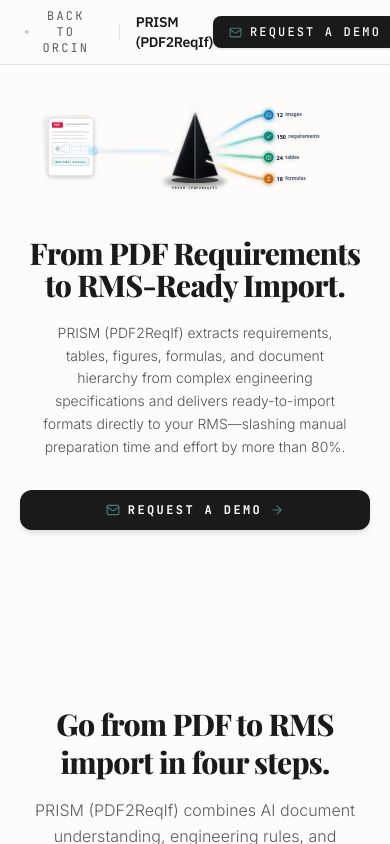
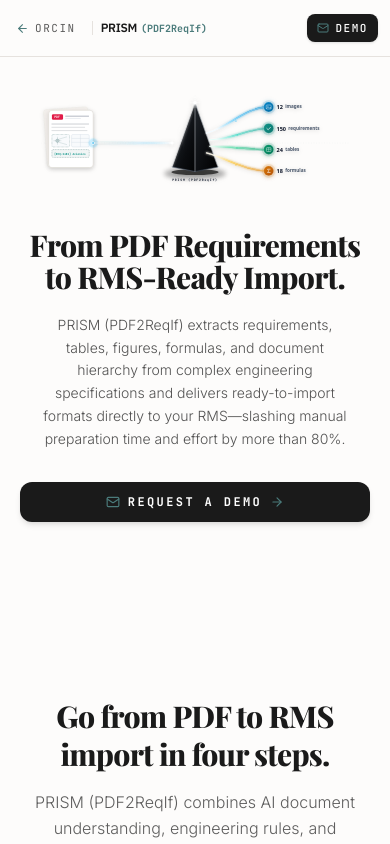
Before and after one commit to kaushikrengan/Orcin, a React (Vite) app: page / in a window 390 px wide. Both pictures are taken after a click on the button "PRODUCT INFO". Shown: the top 844 px of the page. Built offline with nearby package versions, Linux system fonts and the light colour scheme; a web font is replaced by a local one.

Commit message:
refactor: optimize product page header for mobile
Adjust header dimensions, spacing, and font sizes to improve layout responsiveness on mobile devices.

```diff
--- a/src/PrismProductPage.tsx
+++ b/src/PrismProductPage.tsx
@@ -11,7 +11,6 @@
   Workflow,
   Sparkles,
   ArrowRight,
-  ArrowDown,
   Database,
   Lock,
   ChevronRight,
@@ -178,31 +177,41 @@
           TOP HEADER (Minimalist: Back to Orcin & Demo CTA, No Nav Bar)
           ========================================================================= */}
       <header className="sticky top-0 z-50 bg-[#FDFCFB]/85 backdrop-blur-md border-b border-[#E6E2DE] transition-all">
-        <div className="max-w-7xl mx-auto px-6 h-16 flex items-center justify-between">
+        <div className="max-w-7xl mx-auto px-3 sm:px-6 h-14 sm:h-16 flex items-center justify-between gap-2">
           {/* Wordmark & Back Navigation */}
-          <div className="flex items-center gap-4">
+          <div className="flex items-center gap-2 sm:gap-4 min-w-0">
             <button
               type="button"
               onClick={onBack}
-              className="inline-flex items-center gap-2 text-xs font-mono uppercase tracking-[0.18em] text-[#1A1A1A]/70 hover:text-[#4B7B7B] transition-colors bg-transparent border-none cursor-pointer py-1.5 px-2.5 -ml-2.5 rounded-lg hover:bg-[#1A1A1A]/5"
+              className="inline-flex items-center gap-1.5 sm:gap-2 text-[11px] sm:text-xs font-mono uppercase tracking-[0.14em] sm:tracking-[0.18em] text-[#1A1A1A]/70 hover:text-[#4B7B7B] transition-colors bg-transparent border-none cursor-pointer py-1.5 px-2 -ml-1 sm:-ml-2.5 rounded-lg hover:bg-[#1A1A1A]/5 shrink-0"
+              aria-label="Back to Orcin"
             >
-              <ArrowLeft size={14} className="text-[#4B7B7B]" />
-              <span>Back to Orcin</span>
+              <ArrowLeft size={13} className="text-[#4B7B7B] shrink-0" />
+              <span>
+                <span className="hidden sm:inline">Back to </span>Orcin
+              </span>
             </button>
-            <div className="h-4 w-[1px] bg-[#E6E2DE]" aria-hidden="true" />
-            <span className="font-heading font-bold text-sm tracking-tight text-[#1A1A1A]">
-              PRISM (PDF2ReqIf)
-            </span>
+            <div className="h-3.5 sm:h-4 w-[1px] bg-[#E6E2DE] shrink-0" aria-hidden="true" />
+            <div className="flex items-baseline gap-1 sm:gap-1.5 min-w-0">
+              <span className="font-heading font-bold text-xs sm:text-sm tracking-tight text-[#1A1A1A] whitespace-nowrap">
+                PRISM
+              </span>
+              <span className="font-mono font-semibold text-[10px] sm:text-xs text-[#4B7B7B] whitespace-nowrap">
+                (PDF2ReqIf)
+              </span>
+            </div>
           </div>
 
           {/* Primary Action Button (Direct pre-drafted Email to Orcin) */}
-          <div className="flex items-center gap-3">
+          <div className="flex items-center shrink-0">
             <a
               href={demoMailtoUrl}
-              className="px-4 py-2 text-xs font-mono uppercase tracking-[0.18em] font-medium text-white bg-[#1A1A1A] hover:bg-[#4B7B7B] rounded-lg shadow-sm hover:shadow transition-all duration-200 cursor-pointer no-underline whitespace-nowrap inline-flex items-center gap-2 group"
+              className="px-2.5 sm:px-4 py-1.5 sm:py-2 text-[11px] sm:text-xs font-mono uppercase tracking-[0.14em] sm:tracking-[0.18em] font-medium text-white bg-[#1A1A1A] hover:bg-[#4B7B7B] rounded-lg shadow-sm hover:shadow transition-all duration-200 cursor-pointer no-underline whitespace-nowrap inline-flex items-center gap-1.5 sm:gap-2 group shrink-0"
             >
-              <Mail size={13} className="text-[#4B7B7B] group-hover:text-white transition-colors" />
-              <span>Request a Demo</span>
+              <Mail size={12} className="text-[#4B7B7B] group-hover:text-white transition-colors shrink-0" />
+              <span>
+                <span className="hidden md:inline">Request a </span>Demo
+              </span>
             </a>
           </div>
         </div>
@@ -1434,10 +1443,6 @@
                       </p>
                     </div>
                   </div>
-                  <div className="flex items-center gap-1.5 px-2.5 py-1 rounded-full bg-rose-50 border border-rose-200/70 text-[10px] font-mono font-semibold text-rose-700">
-                    <span className="w-1.5 h-1.5 rounded-full bg-rose-500 animate-pulse" />
-                    STREAMING
-                  </div>
                 </div>
 
                 {/* Mobile Traveling Content Tokens in Vertical Conduit Track */}
@@ -1454,12 +1459,6 @@
                         }}
                       />
                     </div>
-                  </div>
-
-                  {/* Flow direction indicator badge */}
-                  <div className="absolute right-3 top-3 text-[9px] font-mono uppercase tracking-widest text-[#4B7B7B] bg-[#4B7B7B]/10 px-2 py-0.5 rounded-md flex items-center gap-1 z-10 pointer-events-none">
-                    <span>Continuous Flow</span>
-                    <ArrowDown size={10} className="animate-bounce" />
                   </div>
 
                   {/* Vertically Traveling Requirement Packets (Downward Motion) */}
```
